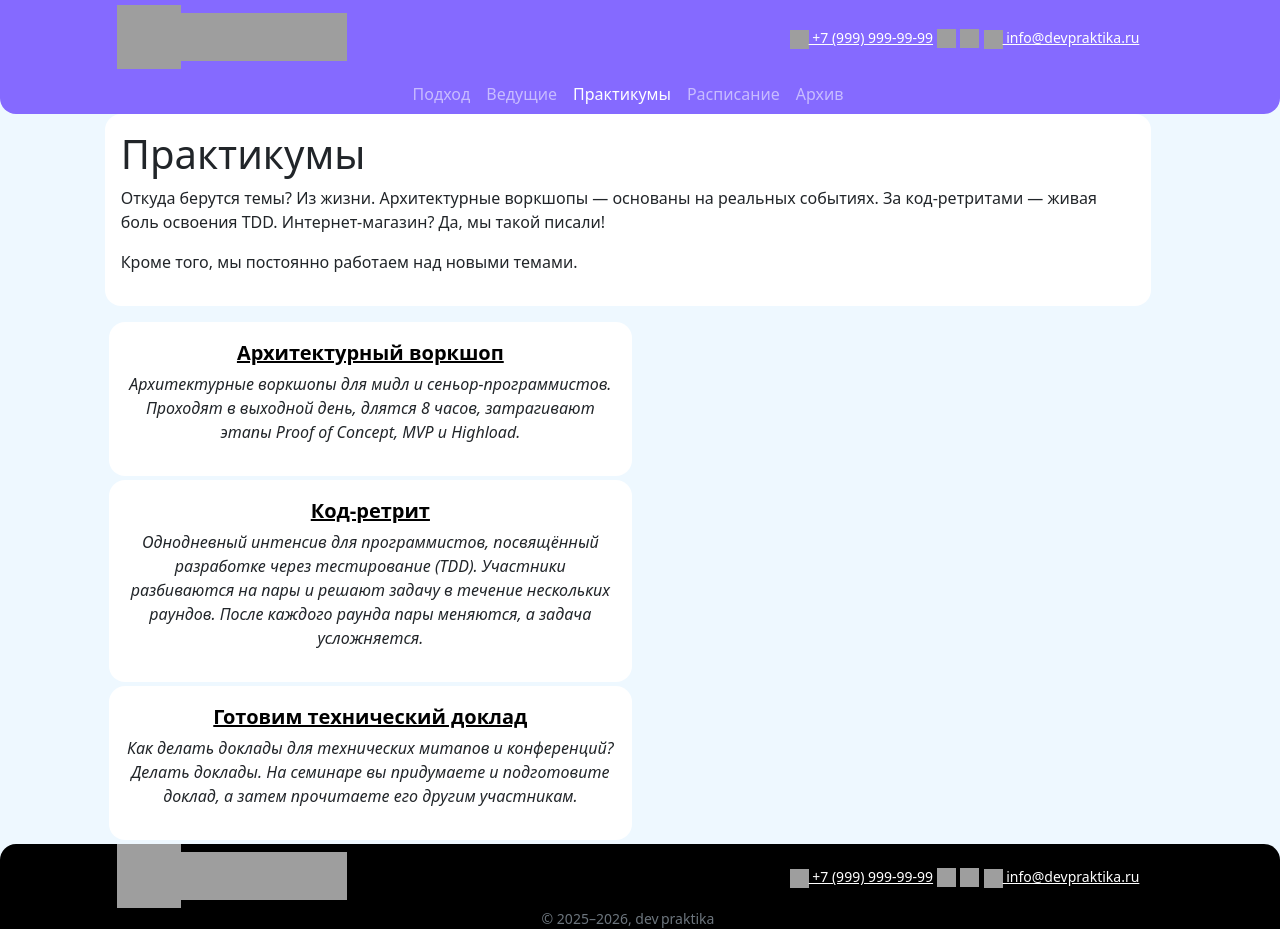
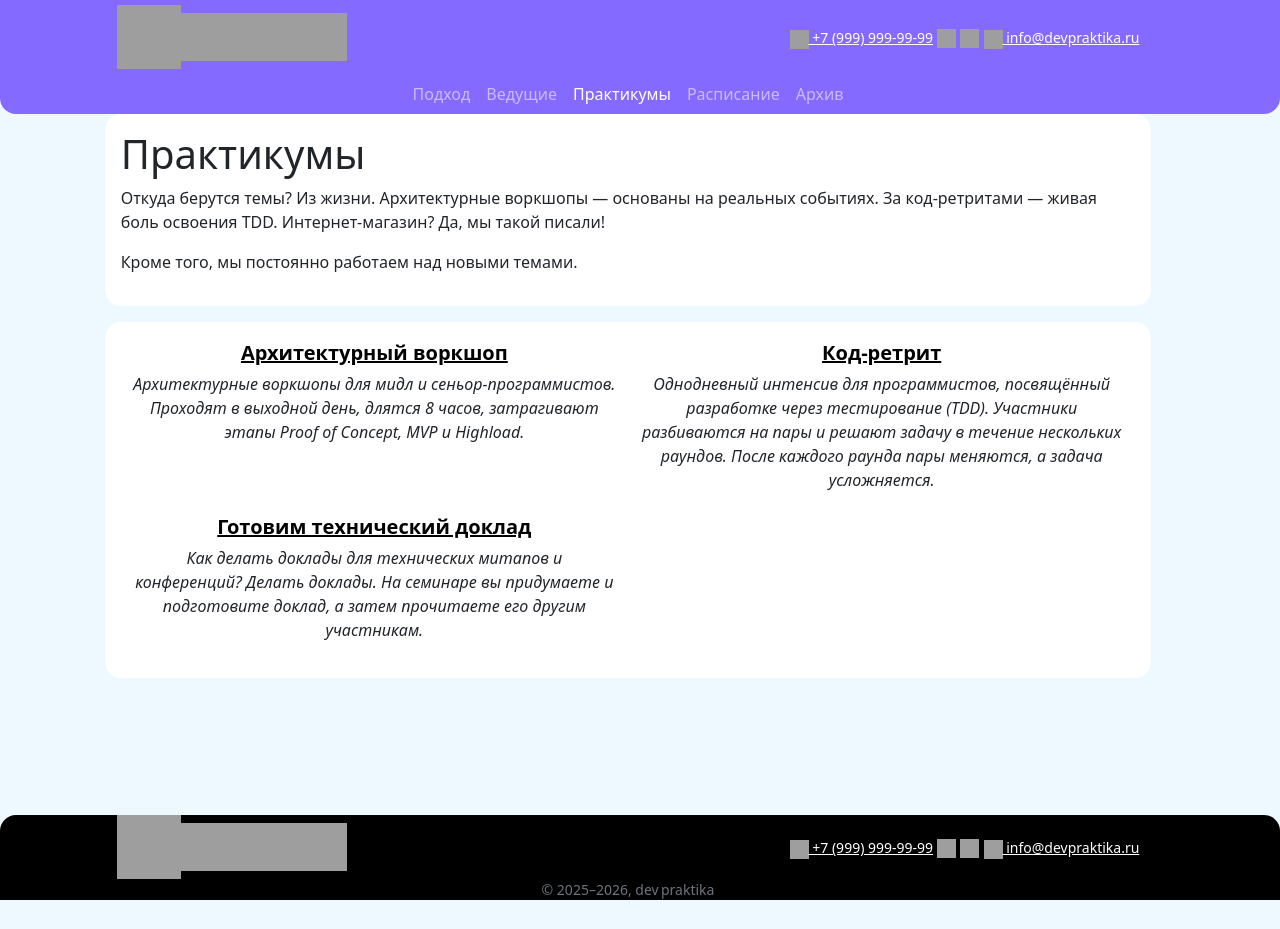
Before and after one commit to devpraktika-ru/devpraktika-ru.github.io, a Jekyll site: the page built from workshops/index.md, in a window 1280 px wide. Built offline with Jekyll 4.4.1, drawn with Linux system fonts in a browser that asks for light colours; after the commit the page ends 900 px from its top, so only the background shows below that; grey boxes are pictures that could not be loaded.

Commit message:
Fix margins

```diff
--- a/workshops/index.md
+++ b/workshops/index.md
@@ -18,9 +18,9 @@ title: "Практикумы"
   </div>
 </div>
 
-<div class="row">
+<div class="row rounded-block">
   {% for workshop in site.workshops %}
-    <div class="col-6 rounded-block text-center ms-1 me-1 mb-1">
+    <div class="col-6 text-center mb-1">
       <p class="fw-bold fs-5 mb-1"><a class="text-black" href="{{ workshop.url | relative_url }}">{{ workshop.title }}</a></p>
       <p><em>{{ workshop.description }}</em></p>
     </div>
```
Also changed, not shown: educators/index.md (+2 -2 lines).
